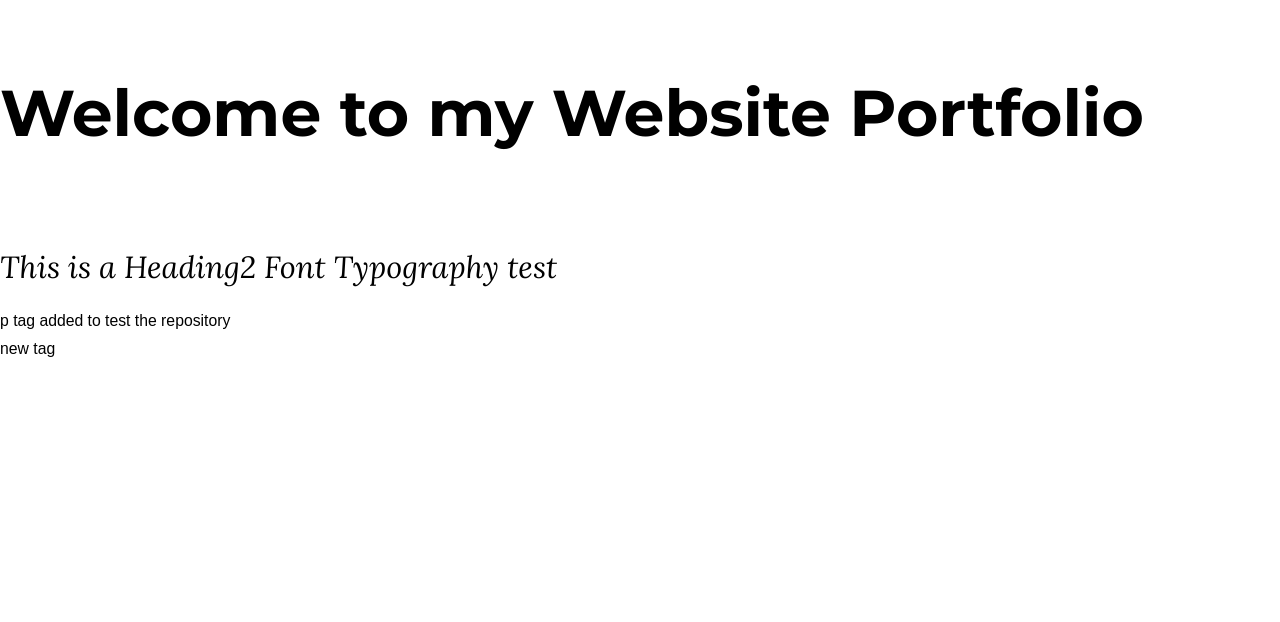
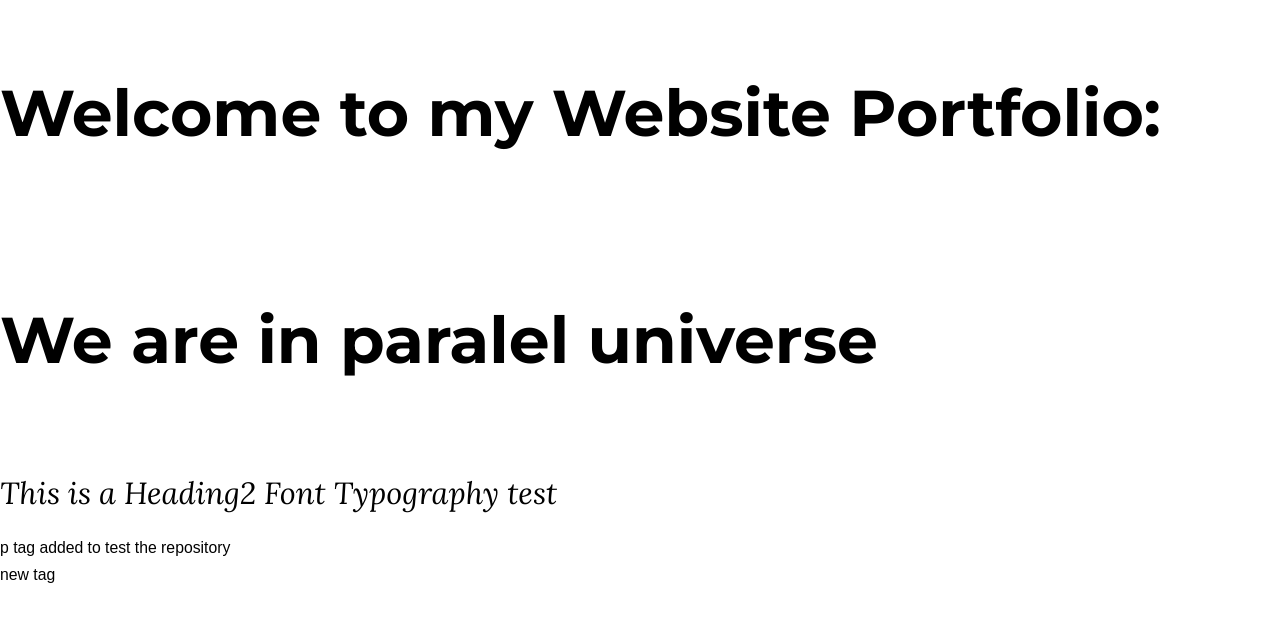
Before and after one commit to nadgobxe/Web_Development_Assignment, a plain HTML site: page index.html in a window 1280 px wide. Drawn offline with Linux system fonts and the light colour scheme; a web font is replaced by a local one.

Commit message:
Test Branch

```diff
--- a/index.html
+++ b/index.html
@@ -8,7 +8,7 @@
     <title>Document</title>
 </head>
 <body>
-    <h1>Welcome to my Website Portfolio</h1>
+    <h1>Welcome to my Website Portfolio: We are in paralel universe</h1>
     <h2>This is a Heading2 Font Typography test</h2>
     <p>p tag added to test the repository</p>
     <p>new tag</p>
```
